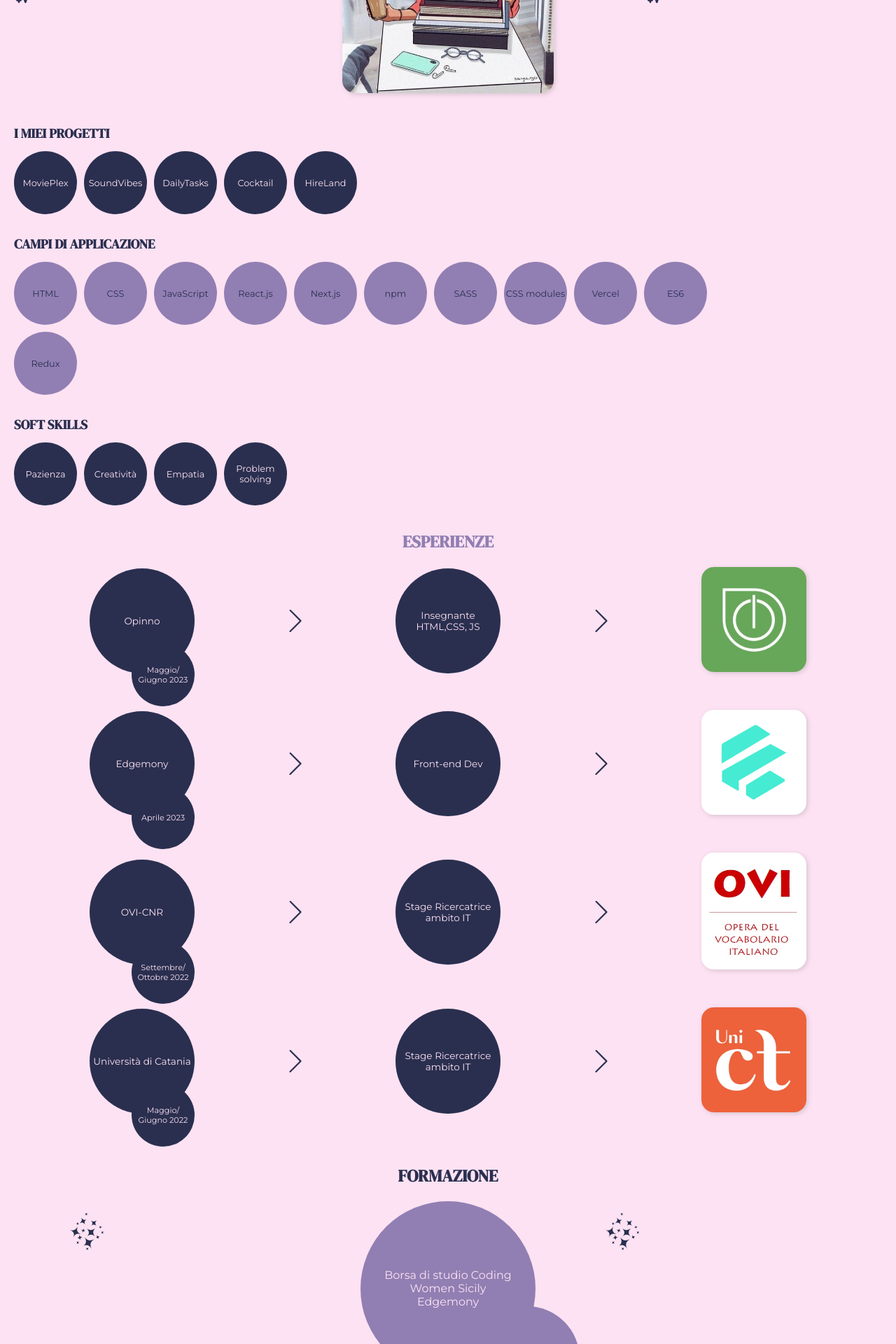
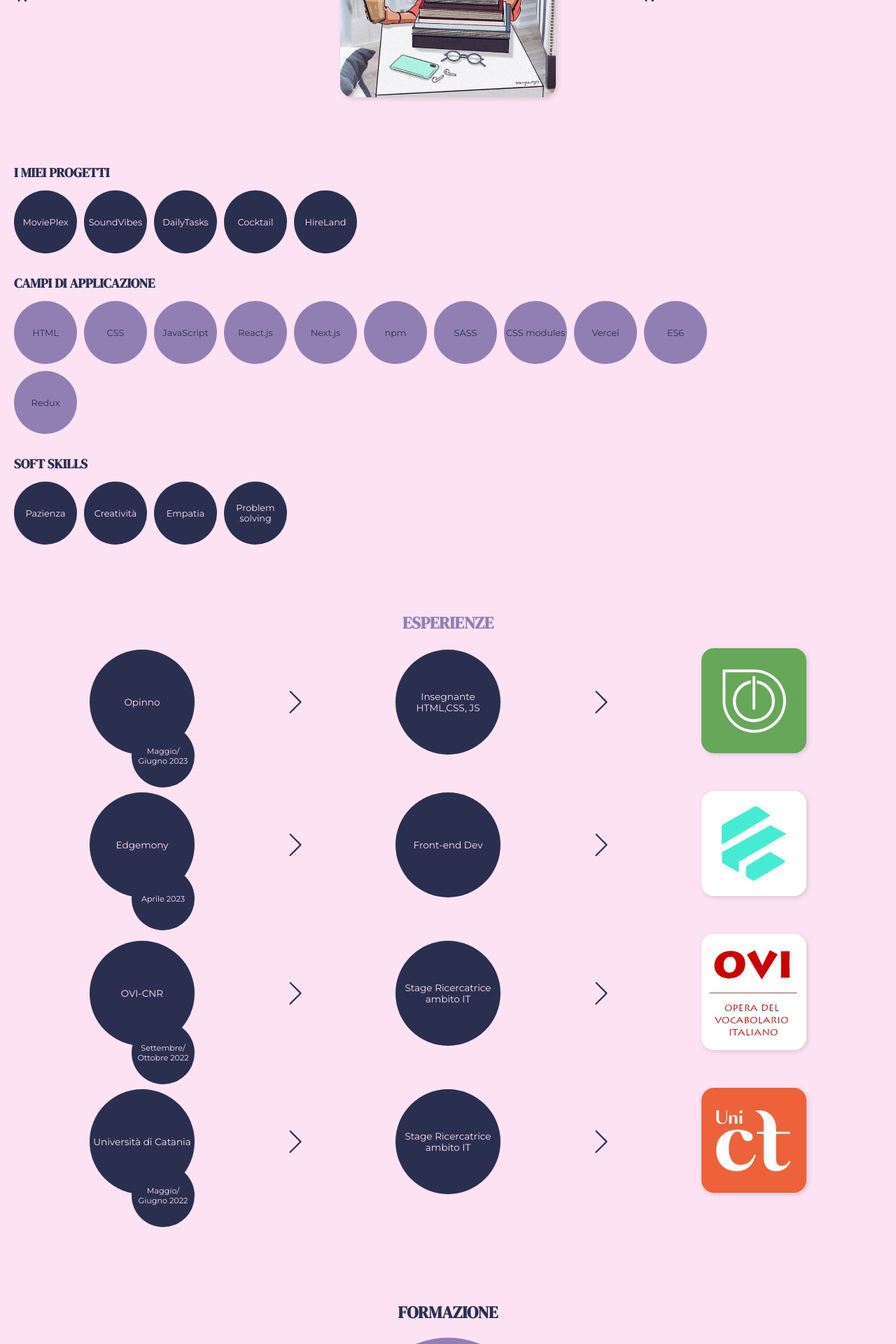
Before and after one commit to EricaCandido/Porfolio, a Next.js app: page / in a window 1280 px wide. Shown: the part 580-2500 px from the top of the page at 70% size. Built offline with nearby package versions, Linux system fonts and the light colour scheme; a web font is replaced by a local one.

Commit message:
20-06-2023

```diff
--- a/src/components/bubbleSection/BubbleSection.jsx
+++ b/src/components/bubbleSection/BubbleSection.jsx
@@ -24,7 +24,8 @@ const BubbleSection = ({ data }) => {
   }, []);
   return (
     <div className={styles.BubbleSection}>
-      <div id="myProjects" className={styles.myProjects} ref={myProjectsRef}>
+      <div id="myProjects" className={styles.anchorFix}></div>
+      <div id="appFields" className={styles.myProjects} ref={myProjectsRef}>
         <h3 className={styles.title}>I MIEI PROGETTI</h3>
         <div className={styles.wrapper}>
           {data.projects.map((proj) => (
@@ -34,7 +35,7 @@ const BubbleSection = ({ data }) => {
           ))}
         </div>
       </div>
-      <div id="appFields" className={styles.appFields} ref={appFieldsRef}>
+      <div id="softSkills" className={styles.appFields} ref={appFieldsRef}>
         <h3 className={styles.title}>CAMPI DI APPLICAZIONE</h3>
         <div className={styles.wrapper}>
           {data.appFields.map((field, i) => (
@@ -44,7 +45,7 @@ const BubbleSection = ({ data }) => {
           ))}
         </div>
       </div>
-      <div id="softSkills" className={styles.softSkills} ref={softSkillsRef}>
+      <div className={styles.softSkills} ref={softSkillsRef}>
         <h3 className={styles.title}>SOFT SKILLS</h3>
         <div className={styles.wrapper}>
           {data.softSkills.map((skill, i) => (
--- a/src/components/bubbleSection/BubbleSection.module.scss
+++ b/src/components/bubbleSection/BubbleSection.module.scss
@@ -1,10 +1,13 @@
 .BubbleSection {
-  padding: 20px;
+  padding: 0 20px;
 
   .title {
     font-family: $abril;
     color: $purple;
     margin-bottom: 13px;
+  }
+  .anchorFix {
+    height: 80px;
   }
   .myProjects {
     overflow: auto;
--- a/src/components/educationSection/EducationSection.jsx
+++ b/src/components/educationSection/EducationSection.jsx
@@ -22,6 +22,7 @@ const EducationSection = ({ data }) => {
   });
   return (
     <div id="EducationSection" className={styles.EducationSection}>
+      <div className={styles.anchorFix}></div>
       <h2 className={styles.title}>FORMAZIONE</h2>
       <div className={styles.generalWrapper}>
         <div className={styles.asideSection}>
--- a/src/components/educationSection/EducationSection.module.scss
+++ b/src/components/educationSection/EducationSection.module.scss
@@ -1,6 +1,8 @@
 .EducationSection {
   margin-bottom: 70px;
-
+  .anchorFix {
+    height: 80px;
+  }
   .title {
     font-family: $abril;
     color: $purple;
--- a/src/components/experienceSection/ExperienceSection.jsx
+++ b/src/components/experienceSection/ExperienceSection.jsx
@@ -24,7 +24,8 @@ const ExperienceSection = ({ data }) => {
   });
 
   return (
-    <div id="ExperienceSection" className={styles.ExperienceSection}>
+    <div className={styles.ExperienceSection}>
+      <div id="ExperienceSection" className={styles.anchorFix}></div>
       <h2 className={styles.title}>ESPERIENZE</h2>
       <div className={styles.container} ref={containerRef}>
         {sortById(data.experiences).map((exp) => (
--- a/src/components/experienceSection/ExperienceSection.module.scss
+++ b/src/components/experienceSection/ExperienceSection.module.scss
@@ -1,6 +1,8 @@
 .ExperienceSection {
   margin-bottom: 70px;
-
+  .anchorFix {
+    height: 80px;
+  }
   .title {
     font-family: $abril;
     color: $dark-lilla;
--- a/src/components/hero/Hero.module.scss
+++ b/src/components/hero/Hero.module.scss
@@ -99,7 +99,7 @@
     justify-content: center;
     gap: 20px;
     position: relative;
-    padding: 90px 10px 10px 10px;
+    padding: 90px 0px 0px 0px;
     @include desktop {
       padding-top: 150px;
     }
@@ -127,7 +127,8 @@
       // }
       @include desktop {
         top: 190px;
-        width: fit-content;
+
+        width: inherit;
       }
     }
     .title {
--- a/src/pages/index.js
+++ b/src/pages/index.js
@@ -21,6 +21,12 @@ function Home({ data }) {
       <Head>
         <title>Erica Candido</title>
         <link rel="icon" href="logo.png" />
+        <link rel="preconnect" href="https://fonts.googleapis.com" />
+        <link rel="preconnect" href="https://fonts.gstatic.com" crossorigin />
+        <link
+          href="https://fonts.googleapis.com/css2?family=Sacramento&display=swap"
+          rel="stylesheet"
+        />
       </Head>
 
       <HamburgerModal />
```
